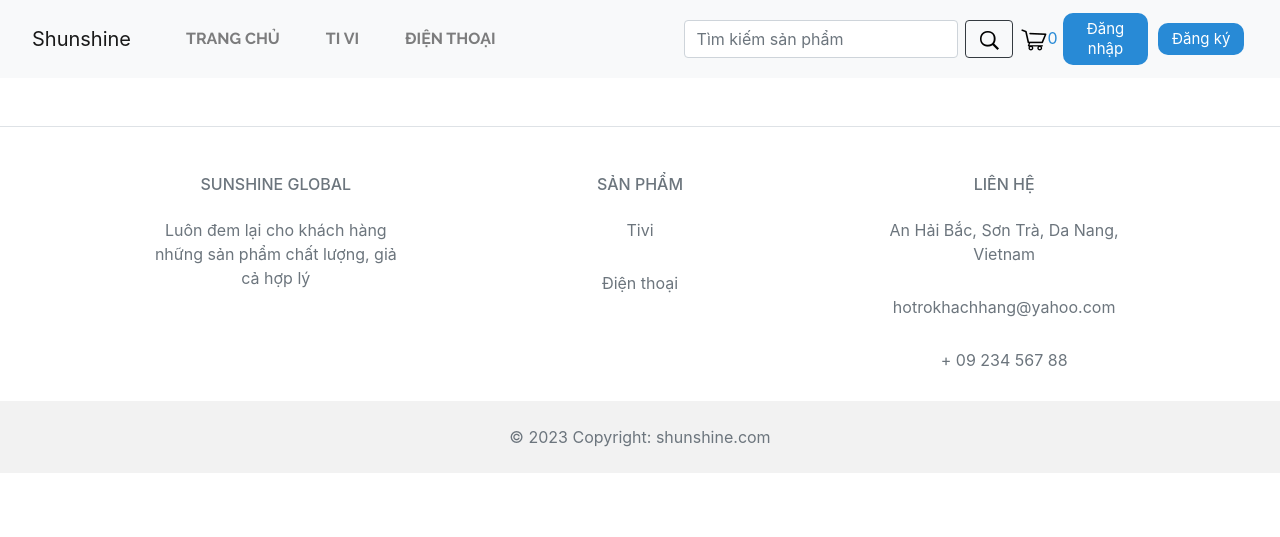
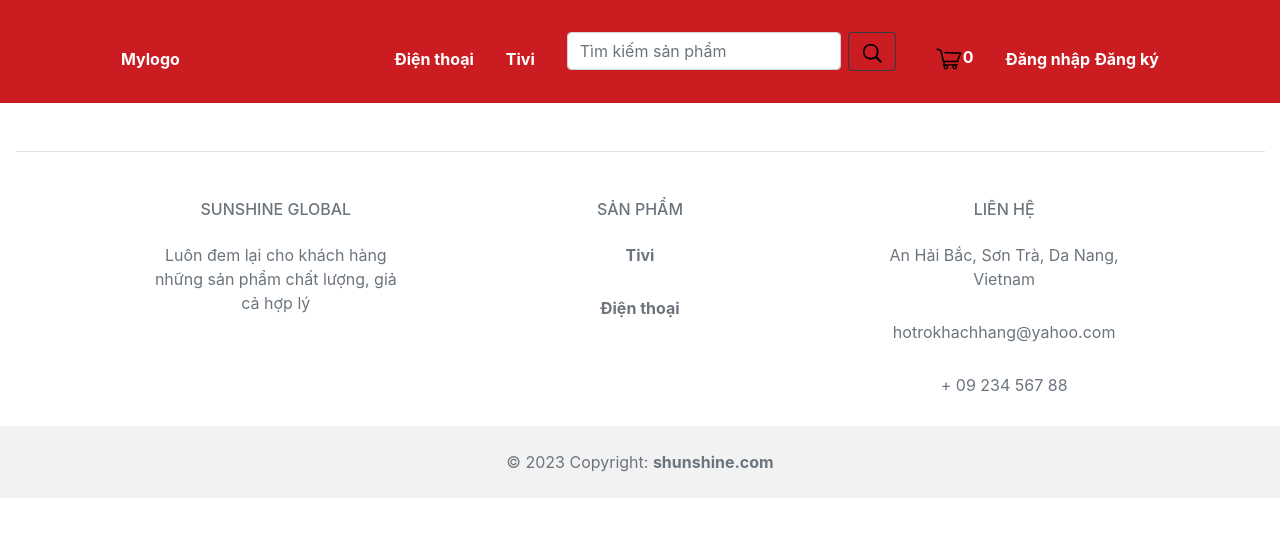
Before and after one commit to NGHIAVN1/Ecommerce-main, a PHP site: page /E-commerce-main/Trends.php in a window 1280 px wide. Shown: the top 537 px of the page. Run offline with PHP 8.4, Linux system fonts and the light colour scheme; data that the repository does not hold is empty.

Commit message:
update header

```diff
--- a/public/cart1.html
+++ b/public/cart1.php
@@ -1,3 +1,7 @@
+<?php
+ include'header.php';
+ include'lib/connection.php';
+?>
 <!DOCTYPE html>
 <html lang="en">
     <head>
@@ -95,7 +99,7 @@
                                 <hr>
                                 <div class="row">
                                     <div class="col-md-12 text-center">
-                                          <button class="btn btn-primary" type="button">Button</button>
+                                          <button class="btn btn-primary" type="button">Thanh toan</button>
 
                                     </div>
                                 </div>
--- a/public/css/button.css
+++ b/public/css/button.css
@@ -13,5 +13,4 @@
 a {
     text-decoration: none;
     transition: .2s;
-    color: #288ad6;
 }
--- /dev/null
+++ b/public/css/nav.css
@@ -0,0 +1,38 @@
+header {
+  background-color:#cb1c22 ;
+  position: sticky;
+}
+nav {
+  max-width:  1249px;
+  display: flex;
+  flex-flow: row wrap;
+  justify-content: space-evenly;
+  padding: 2rem;
+  margin: 0 auto;
+  align-items: end;
+}
+
+nav ul {
+    list-style-type: none;
+    display: flex;
+    flex-flow: row wrap;
+    justify-content: flex-end;
+    gap: 2rem;
+    margin: 0px;
+    padding: 0px;
+    align-items: flex-end;
+}
+
+li {
+
+}
+
+a {
+    color: #fff;
+    font-weight: bold;
+    text-decoration: none;
+}
+
+nav .logo {
+    width: 200px;
+}
--- a/public/css/style.css
+++ b/public/css/style.css
@@ -2,7 +2,10 @@
   font-family: "antonio";
   src: url("../fonts/antonio-bold.ttf");
 }
-
+section {
+  max-width: 1249px;
+  margin: 0 auto;
+}
 .img {
   border: 1px solid #ddd;
   border-radius: 4px;
--- a/public/header.php
+++ b/public/header.php
@@ -10,8 +10,9 @@
     <link href="https://fonts.googleapis.com/css2?family=Raleway:wght@700&display=swap" rel="stylesheet">
       <!--font-family: 'Raleway', sans-serif;-->
     <link rel="stylesheet" type="text/css" href="css/style.css">
+    <link rel="stylesheet" type="text/css" href="css/nav.css">
     <link rel="stylesheet" type="text/css" href="css/responsive.css">
-    <link rel="stylesheet" type="text/css" href="css/button.css">
+
 </head>
 
 <body>
@@ -27,30 +28,30 @@ SESSION_START();
  $result = $conn -> query ($sql);
 ?>
 <!--nav start--->
-<nav class="navbar navbar-expand-lg navbar-light bg-light">
   <!-- As a link -->
-<nav class="navbar navbar-light bg-light">
-  <a class="navbar-brand" href="index.php">Shunshine</a>
-</nav>
-  <div class="container">
-    <div class="collapse navbar-collapse" id="navbarSupportedContent">
-      <ul class="navbar-nav mr-auto">
-        <li class="nav-item">
-          <a class="nav-link" href="index.php">Trang chủ</a>
-        </li>
-        <li class="nav-item">
-          <a class="nav-link" href="television1.php">Ti vi</a>
-        </li>
-        <li class="nav-item">
-          <a class="nav-link" href="television1.php">Điện thoại</a>
-        </li>
-      </ul>
-      <form class="form-inline"  action="search(1).php" method="post">
+<header>
+<nav>
+  <div class="logo">
+      <a href="">
+        Mylogo
+      </a>
+  </div>
+  <ul>
+    <li>
+      <a href="">Điện thoại</a>
+    </li>
+    <li>
+      <a href="">Tivi</a>
+    </li>
+    <li>
+            <form class="form-inline"  action="search(1).php" method="post">
         <!--<a href=""><img src="img/search.png"></a>-->
         <input class="form-control" type="search" placeholder="Tìm kiếm sản phẩm" aria-label="Search" name="name">
         <button class="btn btn-outline-dark" type="submit" style="margin-left:7px;margin-right:7px;"><img src="img/search.png"></button>
         </form>
-        <?php
+    </li>
+    <li>
+              <?php
           $total=0;
           if (mysqli_num_rows($result) > 0) {
             // output data of each row
@@ -59,7 +60,10 @@ SESSION_START();
             }
           }
               ?>
-        <a href="cart(1).php"><img src="img/cart.png"><?php echo $total?></a>
+                  <a href="cart.php"><img src="img/cart.png"><?php echo $total?></a>
+
+    </li>
+<li>
         <?php
 
 if(isset($_SESSION['auth']))
@@ -77,10 +81,17 @@ else
 ?>
   <a class = "button_item" href="login.php">Đăng nhập</a>
   <a class = "button_item" href="Register.php">Đăng ký</a>
+  </li>
 <?php
 }
+
 ?>
 
+
+
+  </ul>
+</nav>
+</header>
 
     </div>
   </div>
--- a/public/index.php
+++ b/public/index.php
@@ -53,7 +53,7 @@ if(!isset($_SESSION['userid'])) {
 <head>
     <title>Trang chủ</title>
     <link href="css/boostrap.css" rel="stylesheet">
-
+    <link href="css/style.css" rel="stylesheet">
 </head>
 <input type="hidden" name="user_id" value="<?php echo $_SESSION['userid'];?>">
 <style>
```
